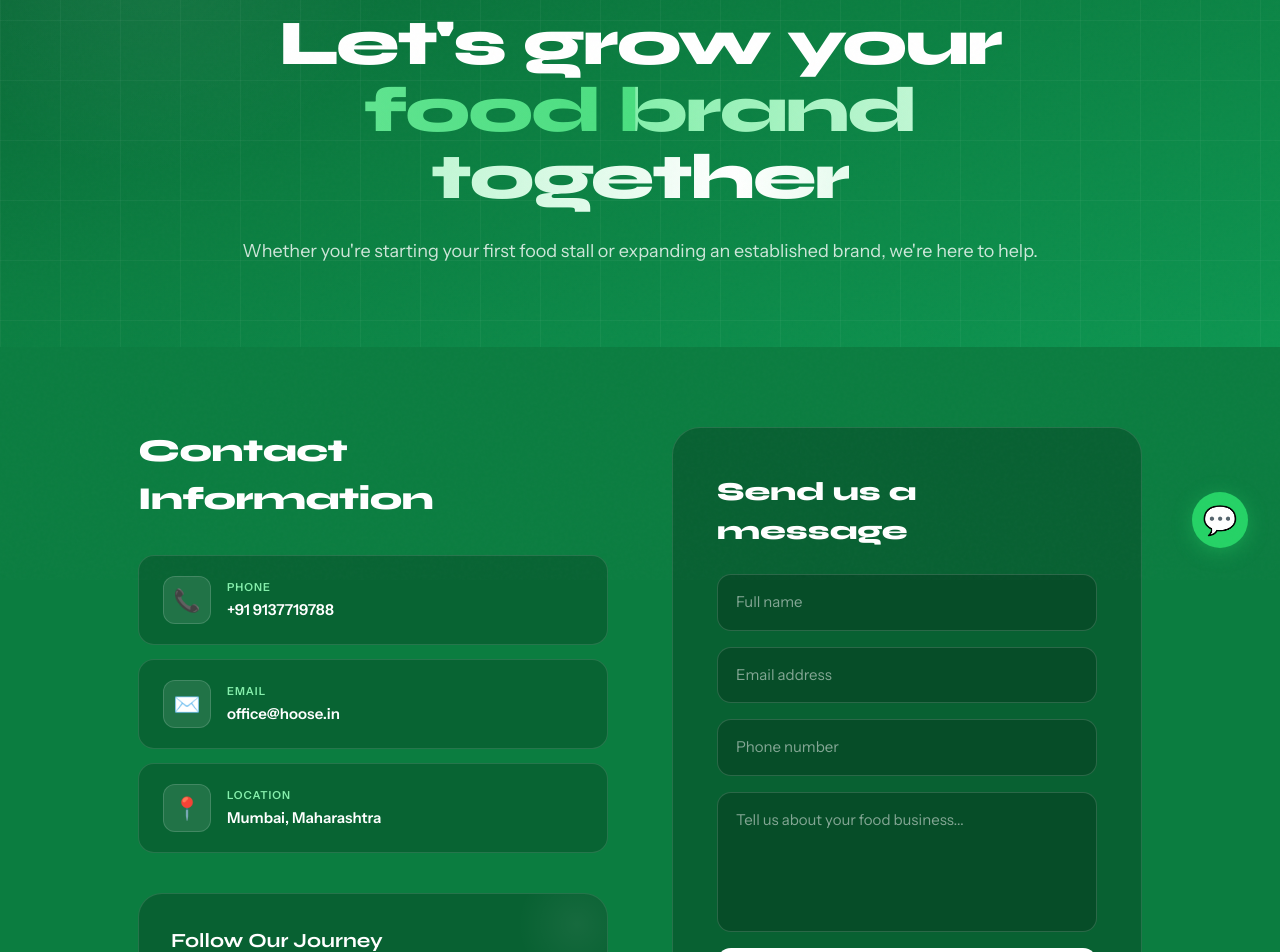
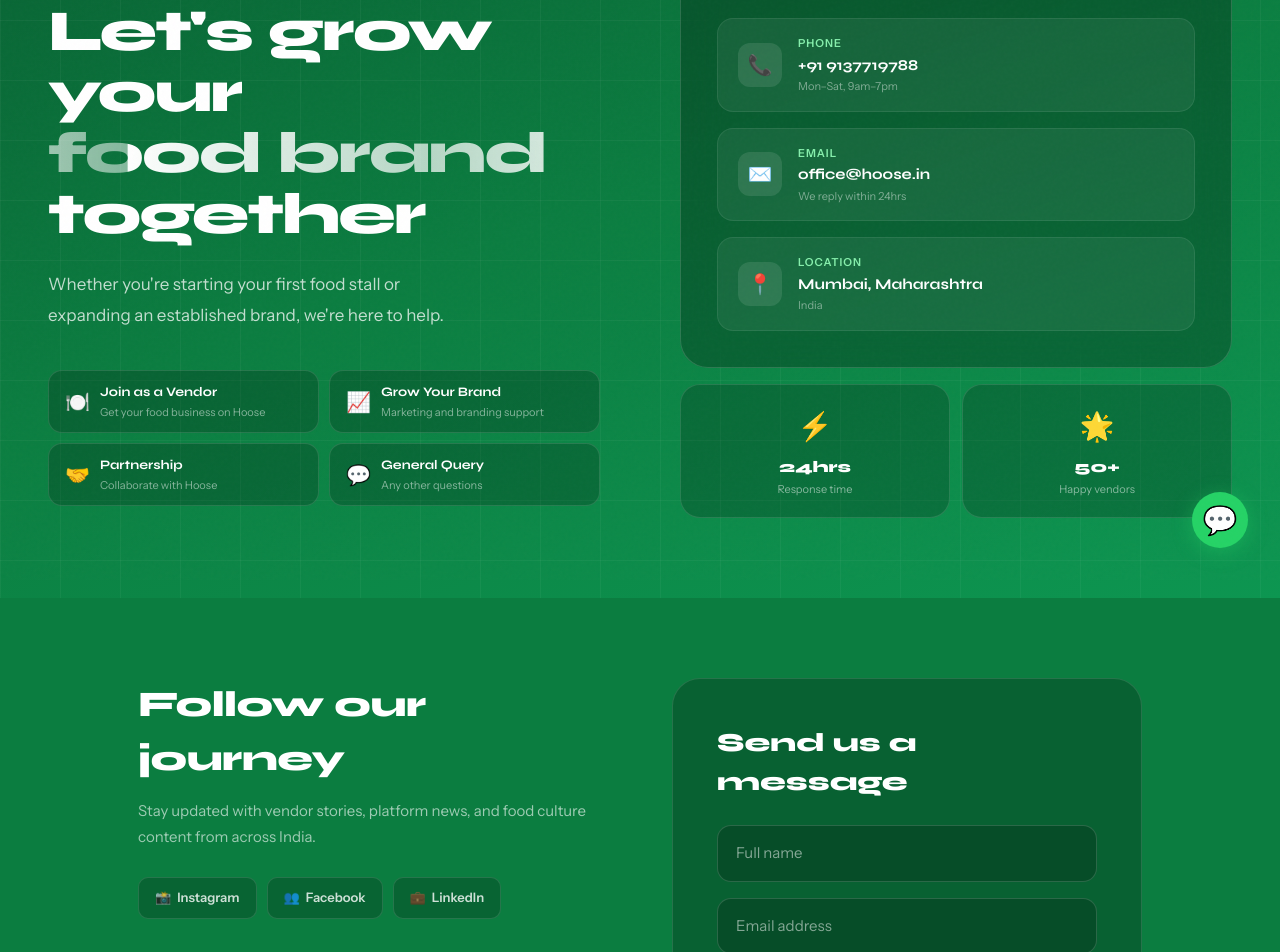
Before and after one commit to kasviii/hoose-startup, a React (Vite) app: page /contact in a window 1280 px wide. Shown: the part 220-1172 px from the top of the page. Built offline with nearby package versions, Linux system fonts and the light colour scheme.

Commit message:
feat: new contact page split hero layout

```diff
--- a/src/pages/Contact.jsx
+++ b/src/pages/Contact.jsx
@@ -39,21 +39,30 @@
   };
 
   const contactItems = [
-    { icon: "📞", label: "Phone", value: "+91 9137719788" },
-    { icon: "✉️", label: "Email", value: "office@hoose.in" },
-    { icon: "📍", label: "Location", value: "Mumbai, Maharashtra" }
+    { icon: "📞", label: "Phone", value: "+91 9137719788", sub: "Mon–Sat, 9am–7pm" },
+    { icon: "✉️", label: "Email", value: "office@hoose.in", sub: "We reply within 24hrs" },
+    { icon: "📍", label: "Location", value: "Mumbai, Maharashtra", sub: "India" }
+  ];
+
+  const reasons = [
+    ["🍽️", "Join as a Vendor", "Get your food business on Hoose"],
+    ["📈", "Grow Your Brand", "Marketing and branding support"],
+    ["🤝", "Partnership", "Collaborate with Hoose"],
+    ["💬", "General Query", "Any other questions"],
   ];
 
   return (
     <div style={{backgroundColor: "#0b7d40"}}>
 
-      {/* Hero */}
-      <section style={{position: "relative", overflow: "hidden", padding: "160px 0 80px", background: "linear-gradient(160deg, #085c30 0%, #0b7d40 50%, #0d9651 100%)"}}>
-        <div style={{position: "absolute", inset: 0}}>
-          <div style={{position: "absolute", width: "500px", height: "500px", borderRadius: "50%", background: "radial-gradient(circle, rgba(255,255,255,0.06) 0%, transparent 70%)", top: "-100px", left: "-100px"}} />
+      {/* Hero — split layout */}
+      <section style={{position: "relative", overflow: "hidden", background: "linear-gradient(160deg, #085c30 0%, #0b7d40 50%, #0d9651 100%)", padding: "140px 0 80px"}}>
         <div style={{position: "absolute", inset: 0, backgroundImage: "linear-gradient(rgba(255,255,255,0.04) 1px, transparent 1px), linear-gradient(90deg, rgba(255,255,255,0.04) 1px, transparent 1px)", backgroundSize: "60px 60px"}} />
-        </div>
-        <div style={{maxWidth: "900px", margin: "0 auto", padding: "0 48px", textAlign: "center", position: "relative", zIndex: 1}}>
+
+        <div style={{maxWidth: "1280px", margin: "0 auto", padding: "0 48px", position: "relative", zIndex: 1}}>
+          <div style={{display: "grid", gridTemplateColumns: "1fr 1fr", gap: "80px", alignItems: "center"}}>
+
+            {/* Left */}
+            <div>
               <motion.div
                 initial={{ opacity: 0, y: 20 }}
                 animate={{ opacity: 1, y: 0 }}
@@ -63,27 +72,112 @@
                 <span style={{width: "6px", height: "6px", borderRadius: "50%", backgroundColor: "#86efac", display: "inline-block"}} />
                 <span style={{fontSize: "13px", color: "white", fontWeight: "500"}}>Get In Touch</span>
               </motion.div>
+
               <motion.h1
                 initial={{ opacity: 0, y: 30 }}
                 animate={{ opacity: 1, y: 0 }}
                 transition={{ duration: 0.8, delay: 0.1, ease: [0.16, 1, 0.3, 1] }}
-            style={{fontFamily: "Syne, sans-serif", fontSize: "64px", fontWeight: "900", color: "white", letterSpacing: "-2px", lineHeight: "1.05", marginBottom: "24px"}}
+                style={{fontFamily: "Syne, sans-serif", fontSize: "58px", fontWeight: "900", color: "white", letterSpacing: "-2px", lineHeight: "1.05", marginBottom: "24px"}}
               >
                 Let's grow your<br />
-            <span className="shimmer-text">food brand together</span>
+                <span style={{
+                  background: "linear-gradient(90deg, white 0%, rgba(255,255,255,0.7) 30%, white 60%, rgba(255,255,255,0.5) 100%)",
+                  backgroundSize: "200% auto",
+                  WebkitBackgroundClip: "text",
+                  WebkitTextFillColor: "transparent",
+                  backgroundClip: "text",
+                  animation: "shimmer 4s linear infinite"
+                }}>food brand</span><br />
+                together
               </motion.h1>
+
               <motion.p
                 initial={{ opacity: 0, y: 20 }}
                 animate={{ opacity: 1, y: 0 }}
                 transition={{ duration: 0.7, delay: 0.3 }}
-            style={{fontSize: "18px", color: "rgba(255,255,255,0.8)", lineHeight: "1.8"}}
+                style={{fontSize: "17px", color: "rgba(255,255,255,0.75)", lineHeight: "1.8", marginBottom: "40px", maxWidth: "420px"}}
               >
                 Whether you're starting your first food stall or expanding an established brand, we're here to help.
               </motion.p>
+
+              {/* Reason chips */}
+              <motion.div
+                initial={{ opacity: 0, y: 16 }}
+                animate={{ opacity: 1, y: 0 }}
+                transition={{ duration: 0.6, delay: 0.5 }}
+                style={{display: "grid", gridTemplateColumns: "1fr 1fr", gap: "10px"}}
+              >
+                {reasons.map(function(r) {
+                  return (
+                    <motion.div
+                      key={r[1]}
+                      style={{display: "flex", alignItems: "center", gap: "10px", backgroundColor: "rgba(0,0,0,0.2)", border: "1px solid rgba(255,255,255,0.12)", borderRadius: "14px", padding: "12px 16px", cursor: "default"}}
+                      whileHover={{ backgroundColor: "rgba(0,0,0,0.3)", borderColor: "rgba(255,255,255,0.25)", x: 4 }}
+                      transition={{ type: "spring", stiffness: 300, damping: 25 }}
+                    >
+                      <span style={{fontSize: "20px"}}>{r[0]}</span>
+                      <div>
+                        <div style={{fontSize: "13px", fontWeight: "700", color: "white", fontFamily: "Syne, sans-serif"}}>{r[1]}</div>
+                        <div style={{fontSize: "11px", color: "rgba(255,255,255,0.5)", marginTop: "1px"}}>{r[2]}</div>
+                      </div>
+                    </motion.div>
+                  );
+                })}
+              </motion.div>
+            </div>
+
+            {/* Right — contact info card */}
+            <motion.div
+              initial={{ opacity: 0, x: 40 }}
+              animate={{ opacity: 1, x: 0 }}
+              transition={{ duration: 0.9, delay: 0.2, ease: [0.16, 1, 0.3, 1] }}
+              style={{display: "flex", flexDirection: "column", gap: "16px"}}
+            >
+              {/* Big contact card */}
+              <div style={{backgroundColor: "rgba(0,0,0,0.25)", border: "1px solid rgba(255,255,255,0.15)", borderRadius: "28px", padding: "36px", backdropFilter: "blur(20px)"}}>
+                <h3 style={{fontFamily: "Syne, sans-serif", fontSize: "22px", fontWeight: "800", color: "white", marginBottom: "28px"}}>Contact us directly</h3>
+                <div style={{display: "flex", flexDirection: "column", gap: "16px"}}>
+                  {contactItems.map(function(item) {
+                    return (
+                      <motion.div
+                        key={item.label}
+                        style={{display: "flex", alignItems: "center", gap: "16px", padding: "16px 20px", backgroundColor: "rgba(255,255,255,0.06)", border: "1px solid rgba(255,255,255,0.08)", borderRadius: "16px"}}
+                        whileHover={{ backgroundColor: "rgba(255,255,255,0.1)", borderColor: "rgba(255,255,255,0.2)", x: 4 }}
+                        transition={{ type: "spring", stiffness: 300, damping: 25 }}
+                      >
+                        <div style={{width: "44px", height: "44px", backgroundColor: "rgba(255,255,255,0.1)", borderRadius: "12px", display: "flex", alignItems: "center", justifyContent: "center", fontSize: "20px", flexShrink: 0}}>
+                          {item.icon}
+                        </div>
+                        <div>
+                          <div style={{fontSize: "11px", color: "#86efac", marginBottom: "2px", textTransform: "uppercase", letterSpacing: "1px", fontWeight: "600"}}>{item.label}</div>
+                          <div style={{fontSize: "15px", fontWeight: "700", color: "white", fontFamily: "Syne, sans-serif"}}>{item.value}</div>
+                          <div style={{fontSize: "11px", color: "rgba(255,255,255,0.45)", marginTop: "2px"}}>{item.sub}</div>
+                        </div>
+                      </motion.div>
+                    );
+                  })}
+                </div>
+              </div>
+
+              {/* Social + response time row */}
+              <div style={{display: "grid", gridTemplateColumns: "1fr 1fr", gap: "12px"}}>
+                <div style={{backgroundColor: "rgba(0,0,0,0.2)", border: "1px solid rgba(255,255,255,0.12)", borderRadius: "20px", padding: "20px", textAlign: "center"}}>
+                  <div style={{fontSize: "28px", marginBottom: "8px"}}>⚡</div>
+                  <div style={{fontSize: "16px", fontWeight: "800", color: "white", fontFamily: "Syne, sans-serif"}}>24hrs</div>
+                  <div style={{fontSize: "11px", color: "rgba(255,255,255,0.5)", marginTop: "2px"}}>Response time</div>
+                </div>
+                <div style={{backgroundColor: "rgba(0,0,0,0.2)", border: "1px solid rgba(255,255,255,0.12)", borderRadius: "20px", padding: "20px", textAlign: "center"}}>
+                  <div style={{fontSize: "28px", marginBottom: "8px"}}>🌟</div>
+                  <div style={{fontSize: "16px", fontWeight: "800", color: "white", fontFamily: "Syne, sans-serif"}}>50+</div>
+                  <div style={{fontSize: "11px", color: "rgba(255,255,255,0.5)", marginTop: "2px"}}>Happy vendors</div>
+                </div>
+              </div>
+            </motion.div>
+          </div>
         </div>
       </section>
 
-      {/* Content */}
+      {/* Form section */}
       <section style={{backgroundColor: "#0b7d40", padding: "80px 0 120px"}}>
         <div style={{maxWidth: "1100px", margin: "0 auto", padding: "0 48px"}}>
           <div style={{display: "grid", gridTemplateColumns: "1fr 1fr", gap: "64px", alignItems: "start"}}>
@@ -94,42 +188,18 @@
               viewport={{ once: true }}
               transition={{ duration: 0.8, ease: [0.16, 1, 0.3, 1] }}
             >
-              <h2 style={{fontFamily: "Syne, sans-serif", fontSize: "32px", fontWeight: "800", color: "white", marginBottom: "32px", letterSpacing: "-0.5px"}}>
-                Contact Information
+              <h2 style={{fontFamily: "Syne, sans-serif", fontSize: "36px", fontWeight: "800", color: "white", marginBottom: "12px", letterSpacing: "-0.5px"}}>
+                Follow our journey
               </h2>
-              <div style={{display: "flex", flexDirection: "column", gap: "14px", marginBottom: "40px"}}>
-                {contactItems.map(function(item) {
-                  return (
-                    <motion.div
-                      key={item.label}
-                      style={{display: "flex", alignItems: "center", gap: "16px", padding: "20px 24px", backgroundColor: "rgba(0,0,0,0.2)", border: "1px solid rgba(255,255,255,0.12)", borderRadius: "16px"}}
-                      whileHover={{ backgroundColor: "rgba(0,0,0,0.3)", borderColor: "rgba(255,255,255,0.25)" }}
-                      transition={{ duration: 0.2 }}
-                    >
-                      <div style={{width: "48px", height: "48px", backgroundColor: "rgba(255,255,255,0.1)", border: "1px solid rgba(255,255,255,0.15)", borderRadius: "12px", display: "flex", alignItems: "center", justifyContent: "center", fontSize: "22px", flexShrink: 0}}>
-                        {item.icon}
-                      </div>
-                      <div>
-                        <div style={{fontSize: "11px", color: "#86efac", marginBottom: "4px", textTransform: "uppercase", letterSpacing: "1px", fontWeight: "600"}}>{item.label}</div>
-                        <div style={{fontSize: "15px", fontWeight: "600", color: "white"}}>{item.value}</div>
-                      </div>
-                    </motion.div>
-                  );
-                })}
-              </div>
-
-              <div style={{background: "rgba(0,0,0,0.22)", border: "1px solid rgba(255,255,255,0.12)", borderRadius: "24px", padding: "32px", position: "relative", overflow: "hidden"}}>
-                <div style={{position: "absolute", top: "-30px", right: "-30px", width: "120px", height: "120px", borderRadius: "50%", background: "radial-gradient(circle, rgba(255,255,255,0.06) 0%, transparent 70%)"}} />
-                <h3 style={{fontFamily: "Syne, sans-serif", fontSize: "20px", fontWeight: "700", color: "white", marginBottom: "12px"}}>Follow Our Journey</h3>
-                <p style={{fontSize: "14px", color: "rgba(255,255,255,0.7)", marginBottom: "20px", lineHeight: "1.7"}}>
-                  Stay updated with vendor stories, platform news, and food culture content.
+              <p style={{fontSize: "15px", color: "rgba(255,255,255,0.6)", marginBottom: "28px", lineHeight: "1.7"}}>
+                Stay updated with vendor stories, platform news, and food culture content from across India.
               </p>
-                <div style={{display: "flex", gap: "10px"}}>
+              <div style={{display: "flex", gap: "10px", marginBottom: "48px"}}>
                 {[["📸", "Instagram"], ["👥", "Facebook"], ["💼", "LinkedIn"]].map(function(s) {
                   return (
                     <motion.div
                       key={s[1]}
-                        style={{display: "flex", alignItems: "center", gap: "6px", backgroundColor: "rgba(0,0,0,0.2)", border: "1px solid rgba(255,255,255,0.12)", borderRadius: "10px", padding: "8px 14px", cursor: "pointer", fontSize: "13px", fontWeight: "600", color: "rgba(255,255,255,0.8)"}}
+                      style={{display: "flex", alignItems: "center", gap: "6px", backgroundColor: "rgba(0,0,0,0.2)", border: "1px solid rgba(255,255,255,0.12)", borderRadius: "10px", padding: "10px 16px", cursor: "pointer", fontSize: "13px", fontWeight: "600", color: "rgba(255,255,255,0.8)"}}
                       whileHover={{ backgroundColor: "rgba(0,0,0,0.35)", borderColor: "rgba(255,255,255,0.3)", color: "white" }}
                       transition={{ duration: 0.2 }}
                     >
@@ -139,6 +209,14 @@
                   );
                 })}
               </div>
+
+              {/* Quote */}
+              <div style={{background: "rgba(0,0,0,0.2)", border: "1px solid rgba(255,255,255,0.12)", borderRadius: "20px", padding: "28px 32px"}}>
+                <div style={{fontSize: "28px", color: "rgba(255,255,255,0.3)", fontFamily: "Georgia, serif", lineHeight: 1, marginBottom: "12px"}}>"</div>
+                <p style={{fontSize: "15px", color: "rgba(255,255,255,0.8)", margin: 0, lineHeight: "1.8", fontStyle: "italic"}}>
+                  We built Hoose because we believe every street food vendor deserves the same tools as a big restaurant chain.
+                </p>
+                <div style={{marginTop: "16px", fontSize: "13px", color: "#86efac", fontWeight: "600"}}>— Divyanshu & Dhananjay, Co-Founders</div>
               </div>
             </motion.div>
 
```
Lines whose indentation alone changed are shown as unchanged.
